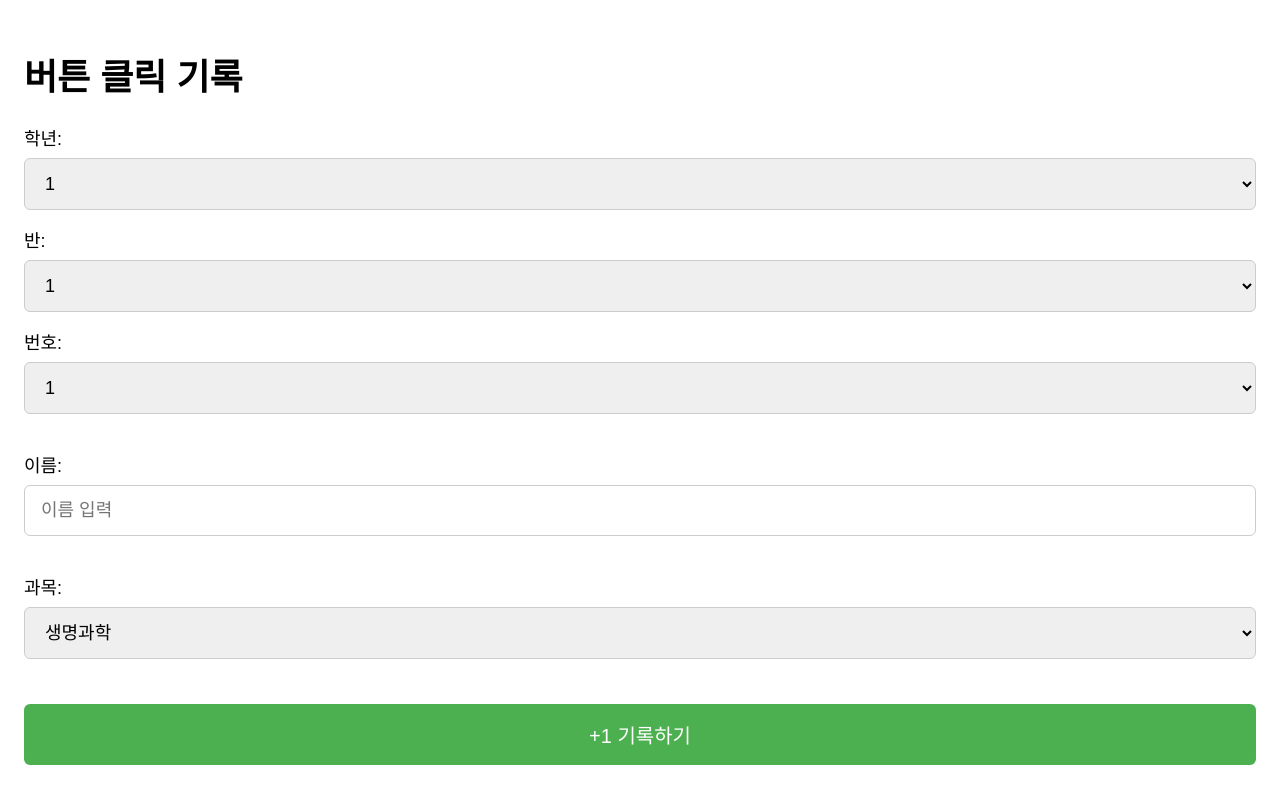
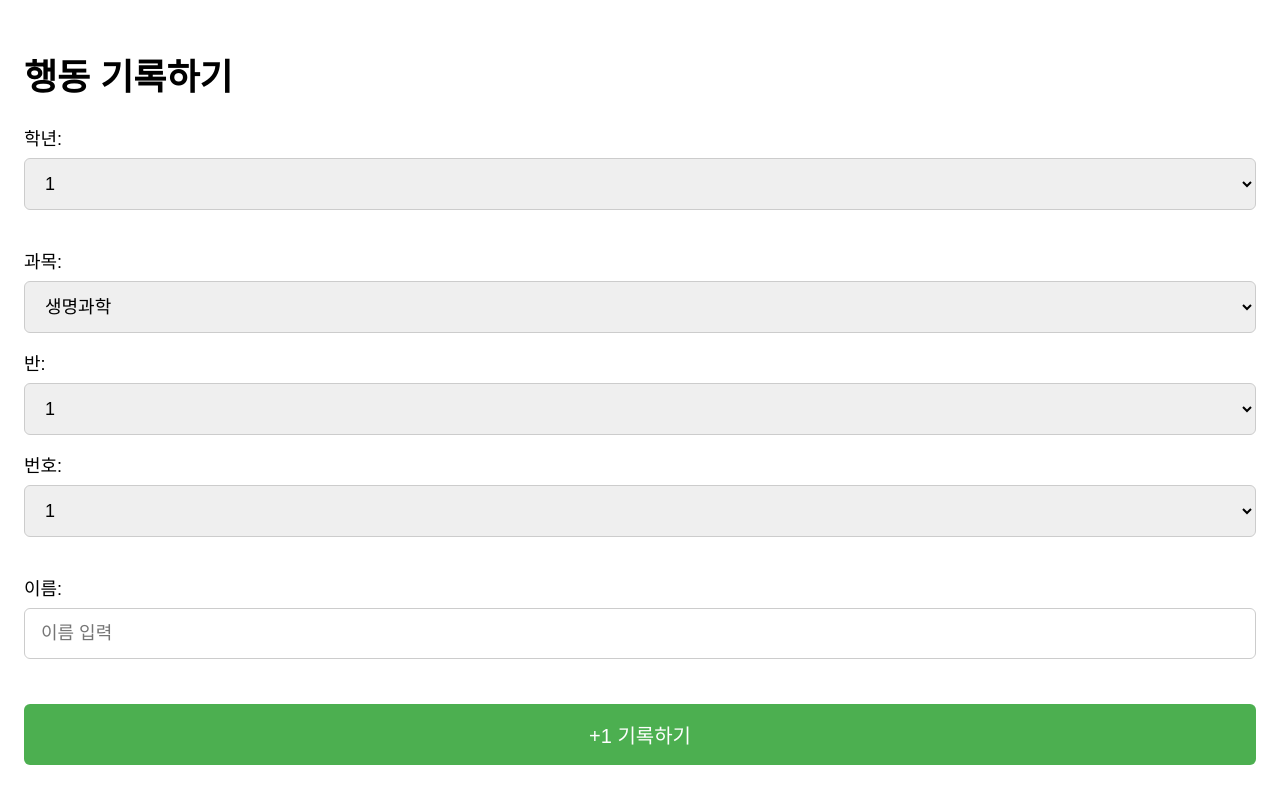
Before and after one commit to hideonbush-dddd/click-counter, a plain HTML site: page index.html in a window 1280 px wide. Drawn offline with Linux system fonts and the light colour scheme.

Commit message:
Update index.html

```diff
--- a/index.html
+++ b/index.html
@@ -8,11 +8,19 @@
   <link rel="stylesheet" href="style.css">
 </head>
 <body>
-  <h1>버튼 클릭 기록</h1>
+  <h1>행동 기록하기</h1>
   <label>학년:</label>
   <select id="grade"><option>1</option><option>2</option><option>3</option></select>
+
+  <br><br>
+  <label>과목:</label>
+  <select id="subject"><option>생명과학</option><option>과학탐구실험</option></select>
+
   <label>반:</label>
-  <select id="class"><option>1</option><option>2</option><option>3</option></select>
+<select id="class">
+  <script>for (let i = 1; i <= 12; i++) {document.write(`<option>${i}</option>`);}</script>
+</select>
+
   <label>번호:</label>
   <select id="number">
     <script>for (let i = 1; i <= 30; i++) { document.write(`<option>${i}</option>`); }</script>
@@ -20,9 +28,7 @@
   <br><br>
   <label>이름:</label>
   <input type="text" id="name" placeholder="이름 입력">
-  <br><br>
-  <label>과목:</label>
-  <select id="subject"><option>생명과학</option><option>과학탐구실험</option></select>
+
   <br><br>
   <button onclick="sendData()">+1 기록하기</button>
   <p id="result"></p>
```
